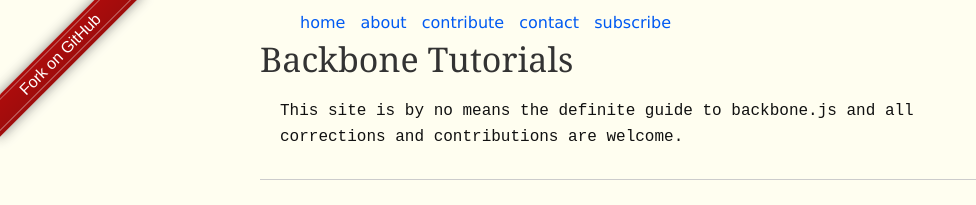
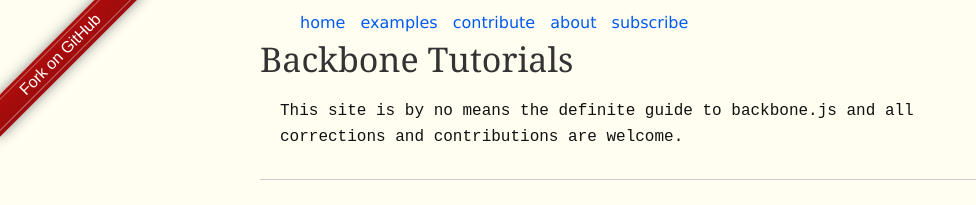
Before and after one commit to thomasdavis/backbonetutorials, a Jekyll site: the page built from index.html, in a window 1280 px wide. Shown: the top 205 px of the page, without its empty margins (0-976 px from the left). Built offline with Jekyll 4.4.1, drawn with Linux system fonts in a browser that asks for light colours; some web fonts are replaced; Markdown is read by kramdown in place of the engine named in the settings; comment, search, counter and statistics services are not loaded.

Commit message:
Changed contact page to an Example app page

```diff
--- a/_layouts/default.html
+++ b/_layouts/default.html
@@ -53,9 +53,9 @@
 <div class="container">
             <div class="menu">
             <a href="/">home</a>
+            <a href="/examples.html">examples</a>
+            <a href="/contribute.html">contribute</a>
             <a href="/about.html">about</a>
-            <a href="/contribute.html">contribute</a>
-            <a href="/contact.html">contact</a>
             <a href="http://feeds.feedburner.com/BackboneTutorials">subscribe</a>
           </div>
 
--- a/about.textile
+++ b/about.textile
@@ -8,3 +8,5 @@ h2. About Backbone Tutorials
 p. As single page apps and large scale javascript applications become more prominent on the web, useful resources for those developers who are jumping the ship are crucial.
 
 I started this site to not only consolidate my understanding of backbone.js but to also document what I have learned thus far for myself and others.
+
+p. You can contact the original owner of this site through "github":https://github.com/thomasdavis or via twitter("@neutralthoughts":http://twitter.com/neutralthoughts).
```
Also changed, not shown: 16 other files.
